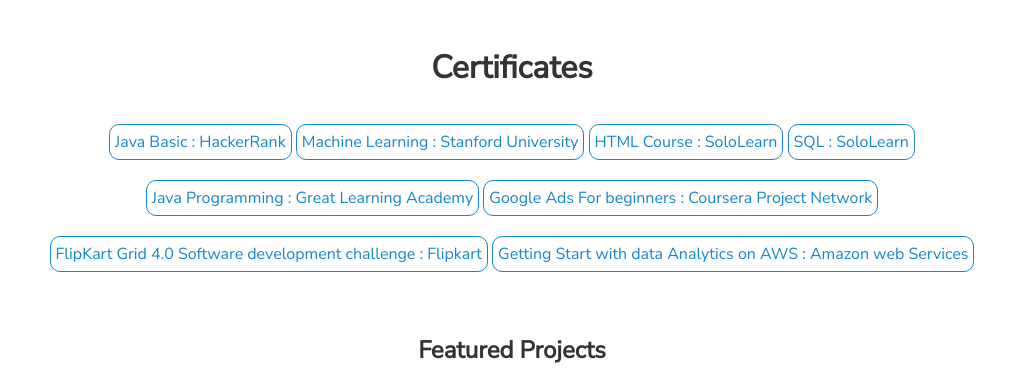
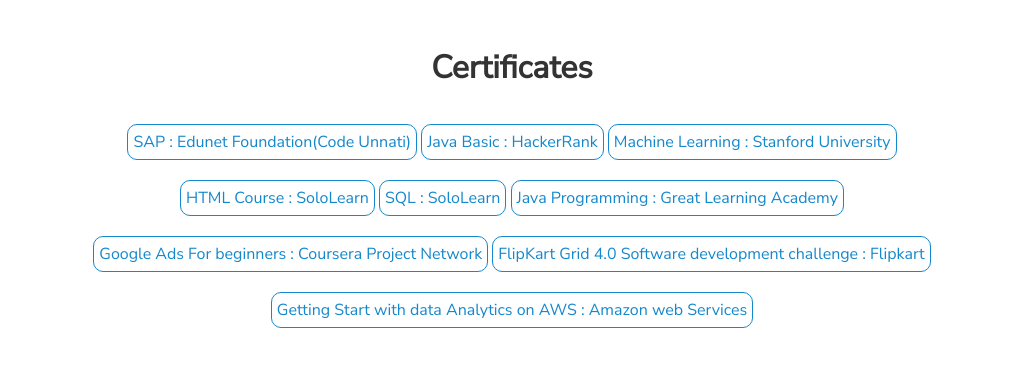
Before and after one commit to mayankmangalmourya/Portfolio, a plain HTML site: page index.html in a window 1280 px wide. Shown: the part 2140-2523 px from the top of the page, without its empty margins (128-1151 px from the left). Drawn offline with nearby package versions, Linux system fonts and the light colour scheme.

Commit message:
Code unnati certificate add

```diff
--- a/index.html
+++ b/index.html
@@ -132,7 +132,9 @@
         <h2 class="title-certificates">Certificates</h2>
         <div class="tech-certificates">
           <a class="project-link" target="_blank"
-            href="https://drive.google.com/file/d/18RL-4AH7XKzX4SCktcYyYvuvlEZcmCa_/view?usp=sharing">Java Basic : HackerRank</a>
+            href="https://drive.google.com/drive/u/0/folders/13p89mJTC7146_PYByhwWAiQFMkdWkElH">SAP : Edunet Foundation(Code Unnati)</a>
+          <a class="project-link" target="_blank"
+              href="https://drive.google.com/file/d/18RL-4AH7XKzX4SCktcYyYvuvlEZcmCa_/view?usp=sharing">Java Basic : HackerRank</a>
           <a class="project-link" target="_blank"
             href="https://drive.google.com/file/d/1V_KmwbxY5yQhcAZ4aqpirrppRqK8kv17/view?usp=sharing">Machine Learning : Stanford
             University</a>
```
